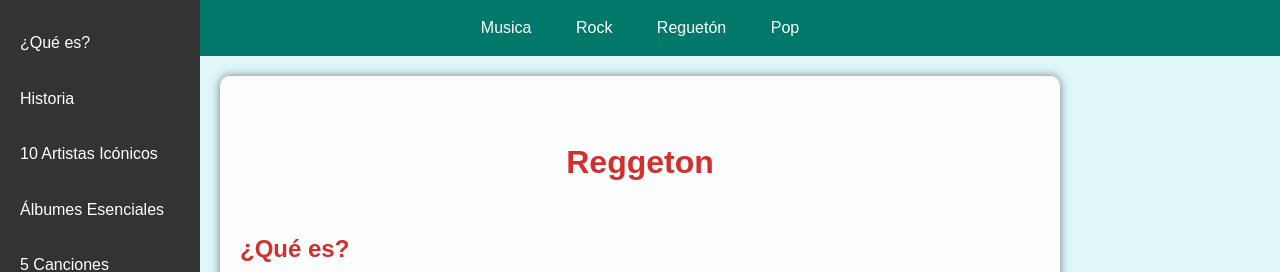
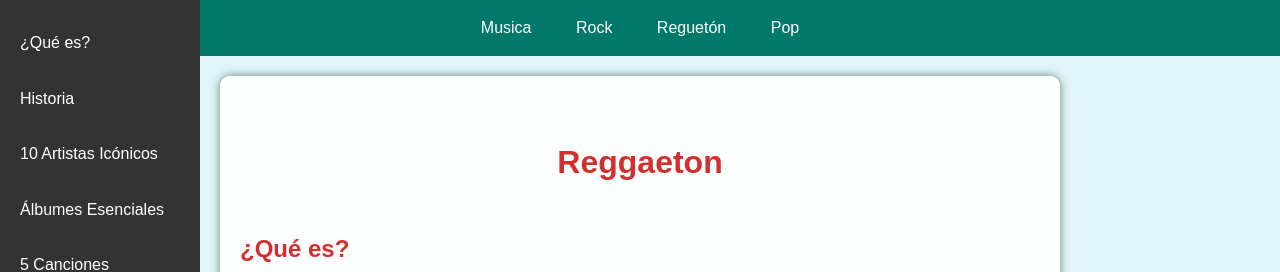
Before and after one commit to valentinloopeez/ProyectoFinalLaMusica, a plain HTML site: page generos/reggeton.html in a window 1280 px wide. Shown: the top 272 px of the page. Drawn offline with Linux system fonts and the light colour scheme.

Commit message:
Update reggeton.html

```diff
--- a/generos/reggeton.html
+++ b/generos/reggeton.html
@@ -58,7 +58,7 @@
         </ul>
     </nav>
     <div class="container">
-        <h1>Reggeton</h1>
+        <h1>Reggaeton</h1>
         <div class="sidebar">
             <ul>
                 <li><a href="#quees">¿Qué es?</a></li>
```
